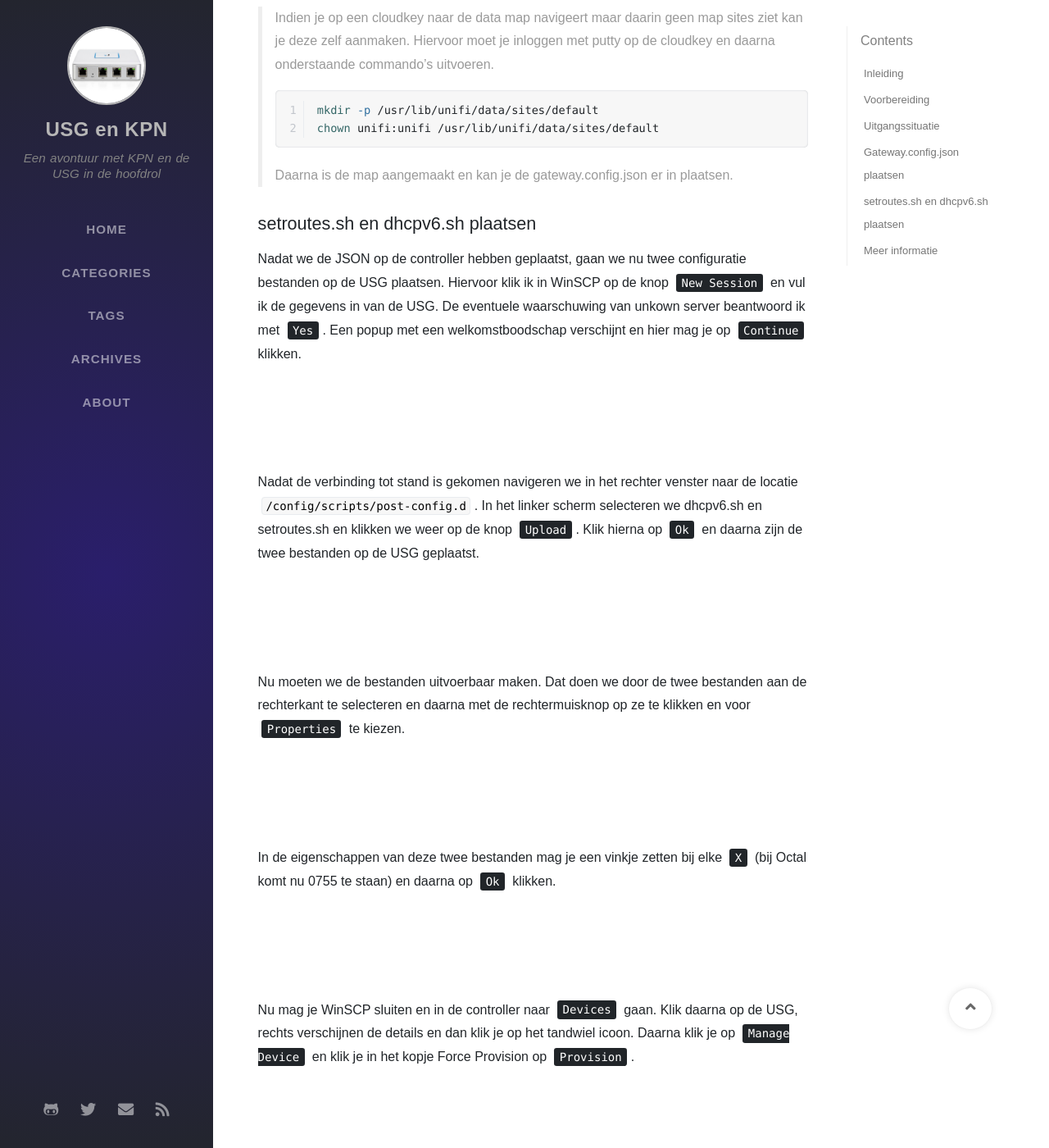
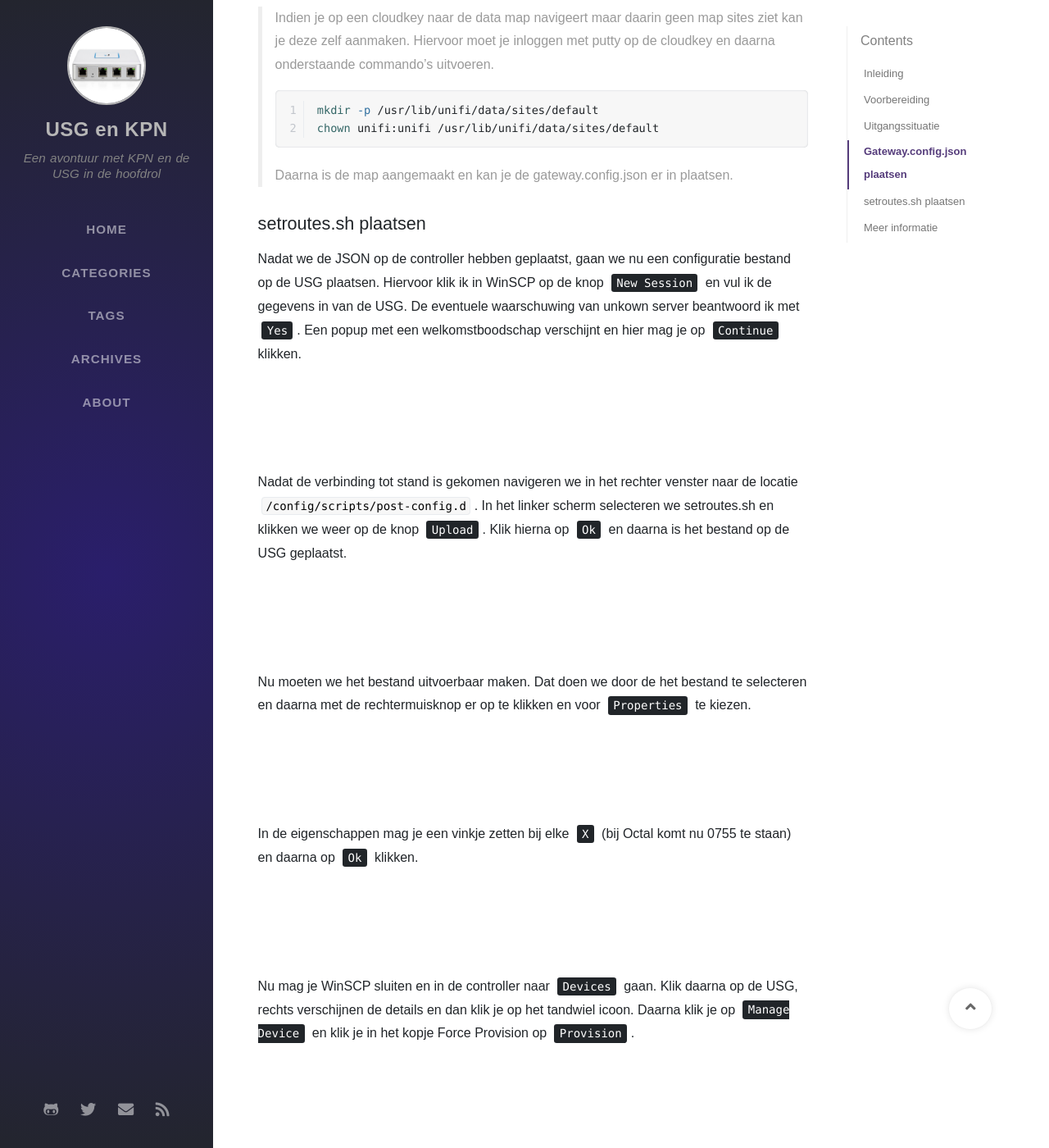
Before and after one commit to coolhva/usg-kpn-ftth, a Jekyll site: the page built from _posts/2019-12-31-unifi-security-gateway-kpn-ftth-iptv-ipv6.md, in a window 1280 px wide and 1400 px high, scrolled down 5482 px. Shown: the whole window at 82% size. Built offline with Jekyll 4.4.1, drawn with Linux system fonts in a browser that asks for light colours; nearby versions of some CDN libraries; some web fonts are replaced; comment, search, counter and statistics services are not loaded; some of the changed text lies outside the part shown.

Commit message:
update to clean version

````diff
--- a/_posts/2019-12-31-unifi-security-gateway-kpn-ftth-iptv-ipv6.md
+++ b/_posts/2019-12-31-unifi-security-gateway-kpn-ftth-iptv-ipv6.md
@@ -27,7 +27,7 @@
 |IPTV Setupbox|Arcadyan / ZTE|Het kastje wat aan de ene kant met UTP op je switch zit aangesloten en aan de andere kant met HDMI (of SCART) aan je TV.|
 |Unifi controller|Ubiquiti / anders|Met de controller stel je de USG in, deze kan op een stuk hardware (cloudkey) draaien maar ook op je computer/server/NAS rechstreeks of bijvoorbeeld via docker.|
 
-> ***Let op:*** deze handleiding is bedoeld voor een Ubiquity Unifi Security Gateway 3. Indien je een USG 4 Pro hebt dien je in de gateway.config.json, dhcpv6.sh en setroutes.sh de interfaces aan te passen op de manier waarop je je USG 4 Pro hebt aangesloten. Bij de USG 3 is eth0 WAN en eth1 LAN.
+> ***Let op:*** deze handleiding is bedoeld voor een Ubiquity Unifi Security Gateway 3. Indien je een USG 4 Pro hebt dien je in de gateway.config.json en setroutes.sh de interfaces aan te passen op de manier waarop je je USG 4 Pro hebt aangesloten. Bij de USG 3 is eth0 WAN en eth1 LAN.
 
 ### Software
 
@@ -124,21 +124,21 @@
 ```
 > Daarna is de map aangemaakt en kan je de gateway.config.json er in plaatsen.
 
-## setroutes.sh en dhcpv6.sh plaatsen
+## setroutes.sh plaatsen
 
-Nadat we de JSON op de controller hebben geplaatst, gaan we nu twee configuratie bestanden op de USG plaatsen. Hiervoor klik ik in WinSCP op de knop <kbd>New Session</kbd> en vul ik de gegevens in van de USG. De eventuele waarschuwing van unkown server beantwoord ik met <kbd>Yes</kbd>. Een popup met een welkomstboodschap verschijnt en hier mag je op <kbd>Continue</kbd> klikken.
+Nadat we de JSON op de controller hebben geplaatst, gaan we nu een configuratie bestand op de USG plaatsen. Hiervoor klik ik in WinSCP op de knop <kbd>New Session</kbd> en vul ik de gegevens in van de USG. De eventuele waarschuwing van unkown server beantwoord ik met <kbd>Yes</kbd>. Een popup met een welkomstboodschap verschijnt en hier mag je op <kbd>Continue</kbd> klikken.
 
 ![winscp_usg](/usg-kpn-ftth/assets/img/usgkpn/winscp_usg.png)
 
-Nadat de verbinding tot stand is gekomen navigeren we in het rechter venster naar de locatie <code class="highlighter-rouge">/config/scripts/post-config.d</code>. In het linker scherm selecteren we dhcpv6.sh en setroutes.sh en klikken we weer op de knop <kbd>Upload</kbd>. Klik hierna op <kbd>Ok</kbd> en daarna zijn de twee bestanden op de USG geplaatst.
+Nadat de verbinding tot stand is gekomen navigeren we in het rechter venster naar de locatie <code class="highlighter-rouge">/config/scripts/post-config.d</code>. In het linker scherm selecteren we setroutes.sh en klikken we weer op de knop <kbd>Upload</kbd>. Klik hierna op <kbd>Ok</kbd> en daarna is het bestand op de USG geplaatst.
 
 ![winscp_usg_upload](/usg-kpn-ftth/assets/img/usgkpn/winscp_usg_upload.png)
 
-Nu moeten we de bestanden uitvoerbaar maken. Dat doen we door de twee bestanden aan de rechterkant te selecteren en daarna met de rechtermuisknop op ze te klikken en voor <kbd>Properties</kbd> te kiezen.
+Nu moeten we het bestand uitvoerbaar maken. Dat doen we door de het bestand te selecteren en daarna met de rechtermuisknop er op te klikken en voor <kbd>Properties</kbd> te kiezen.
 
 ![winscp_usg_select](/usg-kpn-ftth/assets/img/usgkpn/winscp_usg_select.png)
 
-In de eigenschappen van deze twee bestanden mag je een vinkje zetten bij elke <kbd>X</kbd> (bij Octal komt nu 0755 te staan) en daarna op <kbd>Ok</kbd> klikken.
+In de eigenschappen mag je een vinkje zetten bij elke <kbd>X</kbd> (bij Octal komt nu 0755 te staan) en daarna op <kbd>Ok</kbd> klikken.
 
 ![winscp_usg_chmod](/usg-kpn-ftth/assets/img/usgkpn/winscp_usg_chmod.png)
 
````
Also changed, not shown: other parts of _posts/2019-12-31-unifi-security-gateway-kpn-ftth-iptv-ipv6.md (+2 -2 lines), assets/img/usgkpn/winscp_controller.png, assets/img/usgkpn/winscp_controller_upload.png, assets/img/usgkpn/winscp_usg_chmod.png, assets/img/usgkpn/winscp_usg_select.png, assets/img/usgkpn/winscp_usg_upload.png.
